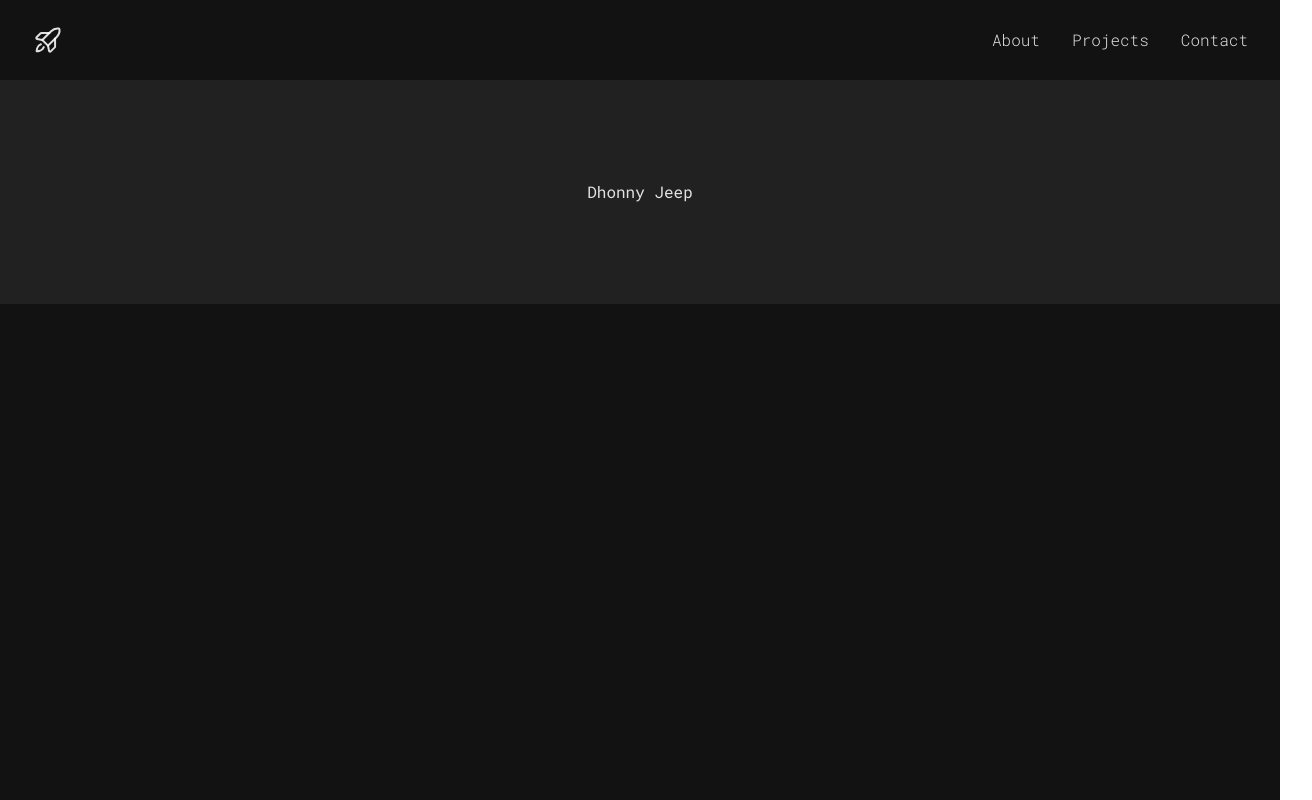
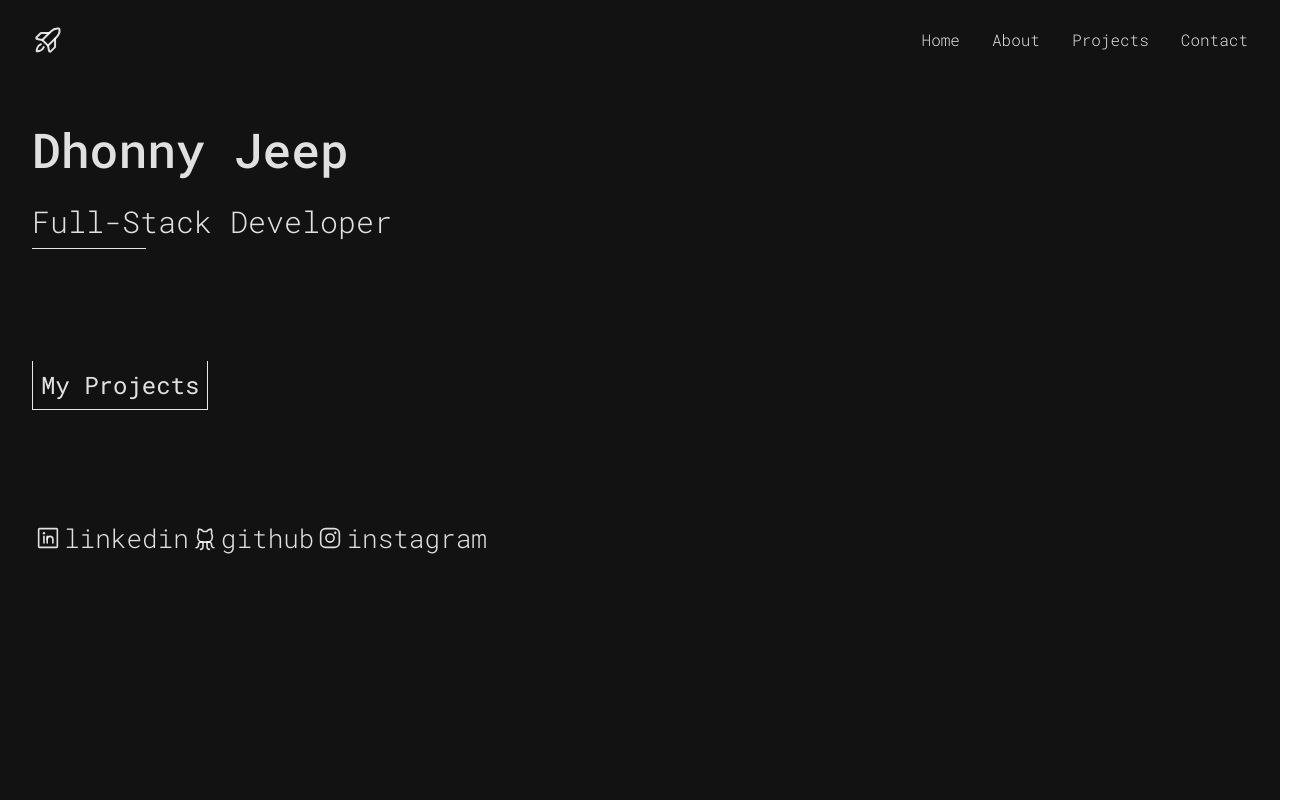
Before and after one commit to areamluersen/my_personal_portfolio, a React (Vite) app: page /new in a window 1280 px wide. Shown: the whole page, 1312 px wide, since content can reach past the window. Built offline with nearby package versions, Linux system fonts and the light colour scheme; a web font is replaced by a local one.

Commit message:
feat: add more style into user card

```diff
--- a/src/components/NewLayout/index.tsx
+++ b/src/components/NewLayout/index.tsx
@@ -1,6 +1,6 @@
-import React from 'react';
+import React, { useCallback } from 'react';
 import { RedirectButton } from '../RedirectButton';
-import { RocketLaunch } from 'phosphor-react';
+import { GithubLogo, InstagramLogo, LinkedinLogo, RocketLaunch } from 'phosphor-react';
 
 const NewLayout: React.FC = () => {
   return (
@@ -10,15 +10,36 @@ const NewLayout: React.FC = () => {
           <RocketLaunch size={32} />
         </div>
         <div>
+          <span className="font-light pr-8">Home</span>
           <span className="font-light">About</span>
           <span className="font-light px-8">Projects</span>
           <span className="font-light">Contact</span>
         </div>
       </div>
-      <div className="flex w-full h-56 bg-dark-900 justify-center align-middle items-center">
-        <>
-          <p>Dhonny Jeep</p>
-        </>
+      <div className="flex w-full mt-10 mx-8 align-middle items-center">
+        <div className="">
+          <div className=" grid grid-cols-1">
+            <span className="text-5xl font-medium leading-tight pb-6">Dhonny Jeep</span>
+            <span className="text-3xl font-light">Full-Stack Developer</span>
+            <span className="w-1/4 pt-2 border-b hover:w-2/3 transition-all duration-500 ease-in-out" />
+          </div>
+          <div className="py-28">
+            <button className="text-2xl font-normal transition-all duration-700 ease-in-out border-x border-b hover:bg-primary hover:text-black p-2">
+              My Projects
+            </button>
+          </div>
+          <div className="text-2xl font-light flex transition-all duration-700 ease-in-out">
+            <button className="flex items-center transition-all duration-500 ease-in-out hover:text-linkedin">
+              <LinkedinLogo className="w-8" /> linkedin
+            </button>
+            <button className="flex items-center transition-all duration-500 ease-in-out hover:text-cyan-600">
+              <GithubLogo className="w-8" /> github
+            </button>
+            <button className="flex items-center transition-all duration-500 ease-in-out hover:text-instagram">
+              <InstagramLogo className="w-8" /> instagram
+            </button>
+          </div>
+        </div>
       </div>
     </div>
   );
--- a/tailwind.config.js
+++ b/tailwind.config.js
@@ -5,6 +5,9 @@ module.exports = {
       colors: {
         primary: '#ffffffde',
         secondary: '#BB86FC',
+        linkedin: '#0077B5',
+        github: '#24292e',
+        instagram: '#e1306c',
         'dark-50': '#FAFAFA',
         'dark-100': '#F5F5F5',
         'dark-200': '#EEEEEE',
```
